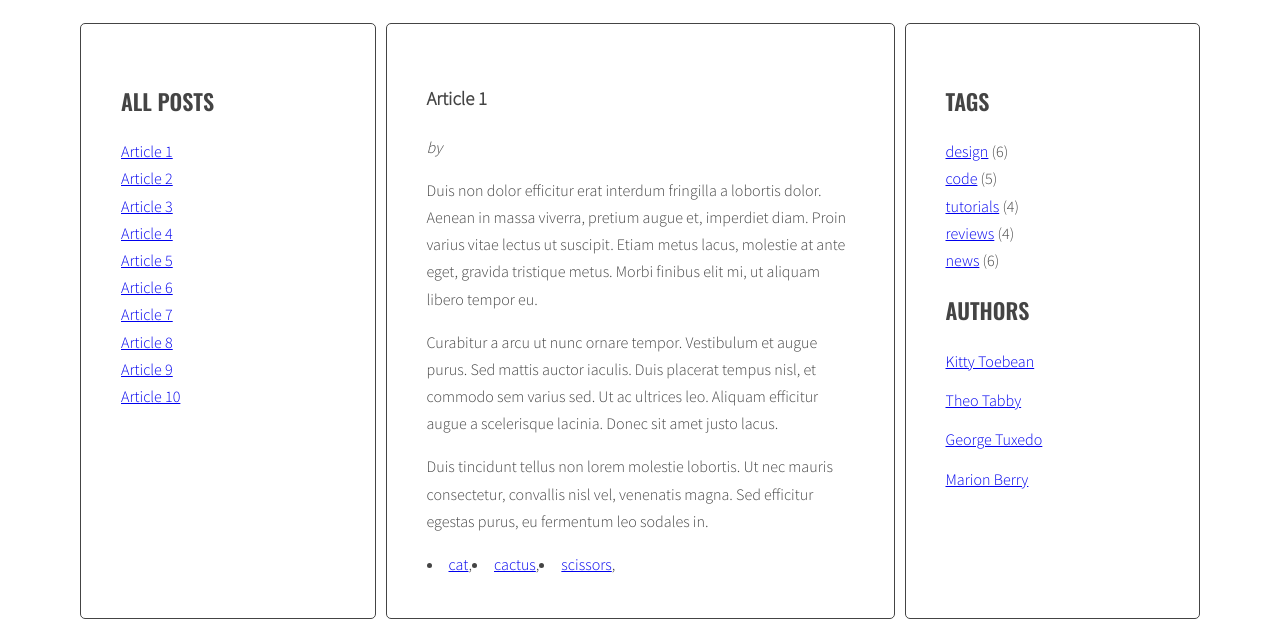
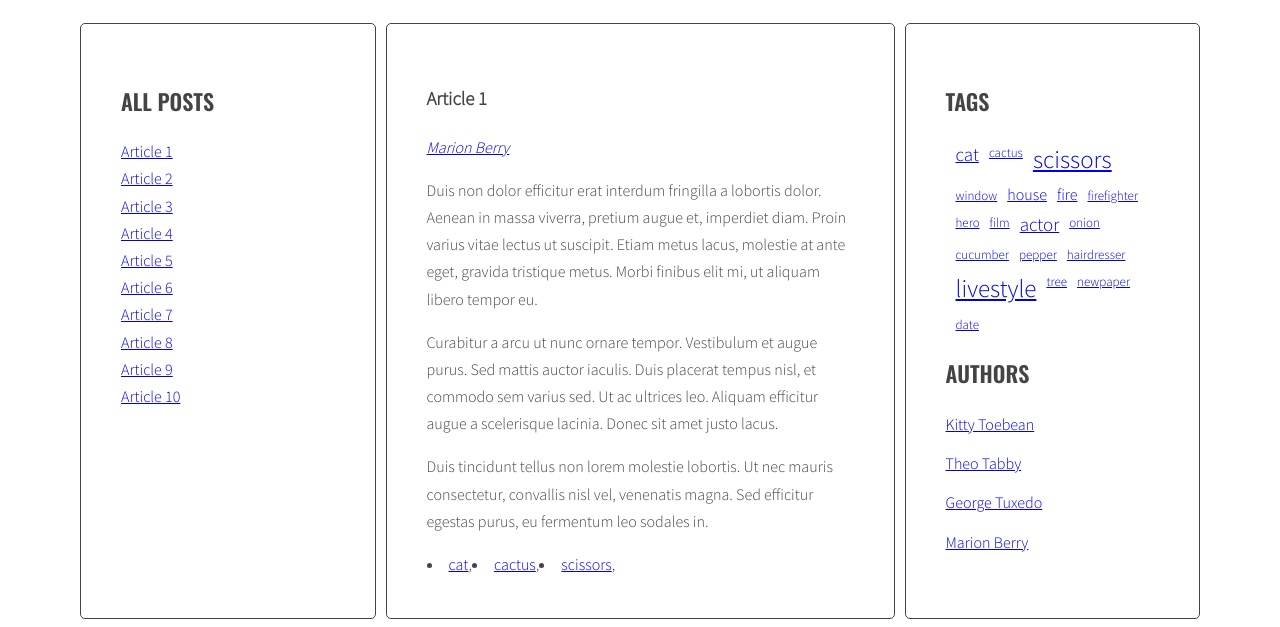
Before and after one commit to wiktorslocinski/javascript-blog, a website: page index.html in a window 1280 px wide. Shown: the part 220-847 px from the top of the page. Drawn offline with nearby package versions, Linux system fonts and the light colour scheme.

Commit message:
Add tags cloud

```diff
--- a/index.html
+++ b/index.html
@@ -182,11 +182,11 @@
             <aside class="sidebar">
               <h2 class="section-title">Tags</h2>
               <ul class="list tags">
-                <li><a href="#">design</a> <span>(6)</span></li>
-                <li><a href="#">code</a> <span>(5)</span></li>
-                <li><a href="#">tutorials</a> <span>(4)</span></li>
-                <li><a href="#">reviews</a> <span>(4)</span></li>
-                <li><a href="#">news</a> <span>(6)</span></li>
+                <li><a href="#"></a> <span></span></li>
+                <li><a href="#"></a> <span></span></li>
+                <li><a href="#"></a> <span></span></li>
+                <li><a href="#"></a> <span></span></li>
+                <li><a href="#"></a> <span></span></li>
               </ul>
               <h2 class="section-title">Authors</h2>
               <ul class="list authors">
--- a/js/script.js
+++ b/js/script.js
@@ -29,7 +29,9 @@ const optArticleSelector = '.post',
   optTitleSelector = '.post-title',
   optTitleListSelector = '.titles',
   optArticleAuthorSelector = '.post-author',
-  optTagsListSelector = '.tags.list';
+  optTagsListSelector = '.tags.list',
+  optCloudClassCount = 5,
+  optCloudClassPrefix = 'tag-size-';
 
 function generateTitleLinks(customSelector = ''){
 
@@ -60,6 +62,27 @@ function generateTitleLinks(customSelector = ''){
 
 generateTitleLinks();
 
+function calculateTagsParams(tags) {
+  const params = {
+    max: 0,
+    min: 999999,
+  };
+  for (let tag in tags) {
+    console.log(tag + ' is used ' + tags[tag] + ' times');
+    params.max = tags[tag] > params.max ? tags[tag] : params.max;
+    params.min = tags[tag] < params.min ? tags[tag] : params.min;
+  }
+  return params;
+}
+
+function calculateTagClass(count, params) {
+  const normalizedCount = count - params.min;
+  const normalizedMax = params.max - params.min;
+  const percentage = normalizedCount / normalizedMax;
+  const classNumber = Math.floor(percentage * (optCloudClassCount - 1) + 1);
+  return classNumber;
+}
+
 function generateTags(){
   /* [NEW] create a new variable allTags with an empty object */
   let allTags = {};
@@ -69,7 +92,7 @@ function generateTags(){
   for(let article of articles){
     console.log(article);
     /* find tags wrapper */
-    const tagWrapper = article.querySelector('.post-tags');
+    const tagLists = article.querySelector('.post-tags');
     /* make html variable with empty string */
     let html = '';
     /* get tags from data-tags attribute */
@@ -92,17 +115,32 @@ function generateTags(){
       /* END LOOP: for each tag */
     }
     /* insert HTML of all the links into the tags wrapper */
-    tagWrapper.innerHTML = html;
+    tagLists.innerHTML = html;
     /* END LOOP: for every article: */
     /* [NEW] find list of tags in right column */
-    const tagList = document.querySelector('.tags.list');
+    const tagList = document.querySelector(optTagsListSelector);
 
-    /* [NEW] add html from allTags to tagList */
-    tagList.innerHTML = allTags.join(' ');
-    console.log(allTags);
+    /* [NEW] create variable for all links HTML code */
+    const tagsParams = calculateTagsParams(allTags);
+    console.log('tagsParams:', tagsParams);
+    let allTagsHTML = '';
+
+    /* [NEW] START LOOP: for each tag in allTags: */
+    for(let tag in allTags){
+      /* [NEW] generate code of a link and add it to allTagsHTML */
+      //allTagsHTML += tag + ' (' + allTags[tag] + ') ';
+      allTagsHTML += `<li><a class="${
+        optCloudClassPrefix + calculateTagClass(allTags[tag], tagsParams)
+      }" href="#tag-${tag}">${tag}</a></li>`;
+    }
+    /* [NEW] END LOOP: for each tag in allTags: */
+
+    /*[NEW] add HTML from allTagsHTML to tagList */
+    tagList.innerHTML = allTagsHTML;
   }
 }
 generateTags();
+
 function tagClickHandler(event){
   /*  prevent default action for this event */
   event.preventDefault();
@@ -121,7 +159,7 @@ function tagClickHandler(event){
     /*END LOOP: for each active tag link */
   }
   /* find all tag links with "href" attribute equal to the "href" constant */
-  const equalLinks = document.querySelectorAll('a[href^="#tag-' + tag + '"]');
+  const equalLinks = document.querySelectorAll('a.active[href^="#tag-"]');
   /* START LOOP: for each found tag link */
   for(let link of equalLinks){
     /* add class active */
--- a/sass/style.scss
+++ b/sass/style.scss
@@ -118,3 +118,28 @@ body {
     margin: 0 10px 0 0;
   }
 }
+
+/* Tags */
+.tags {
+  display: flex;
+  flex-wrap: wrap;
+  li {
+    display: inline;
+    .tag-size-1 {
+      font-size: 13px;
+    }
+    .tag-size-2 {
+      font-size: 16px;
+    }
+    .tag-size-3 {
+      font-size: 19px;
+    }
+    .tag-size-4 {
+      font-size: 22px;
+    }
+    .tag-size-5 {
+      font-size: 25px;
+    }
+    margin-left: 10px;
+  }
+}
```
Also changed, not shown: css/style.css, 1 other file.
